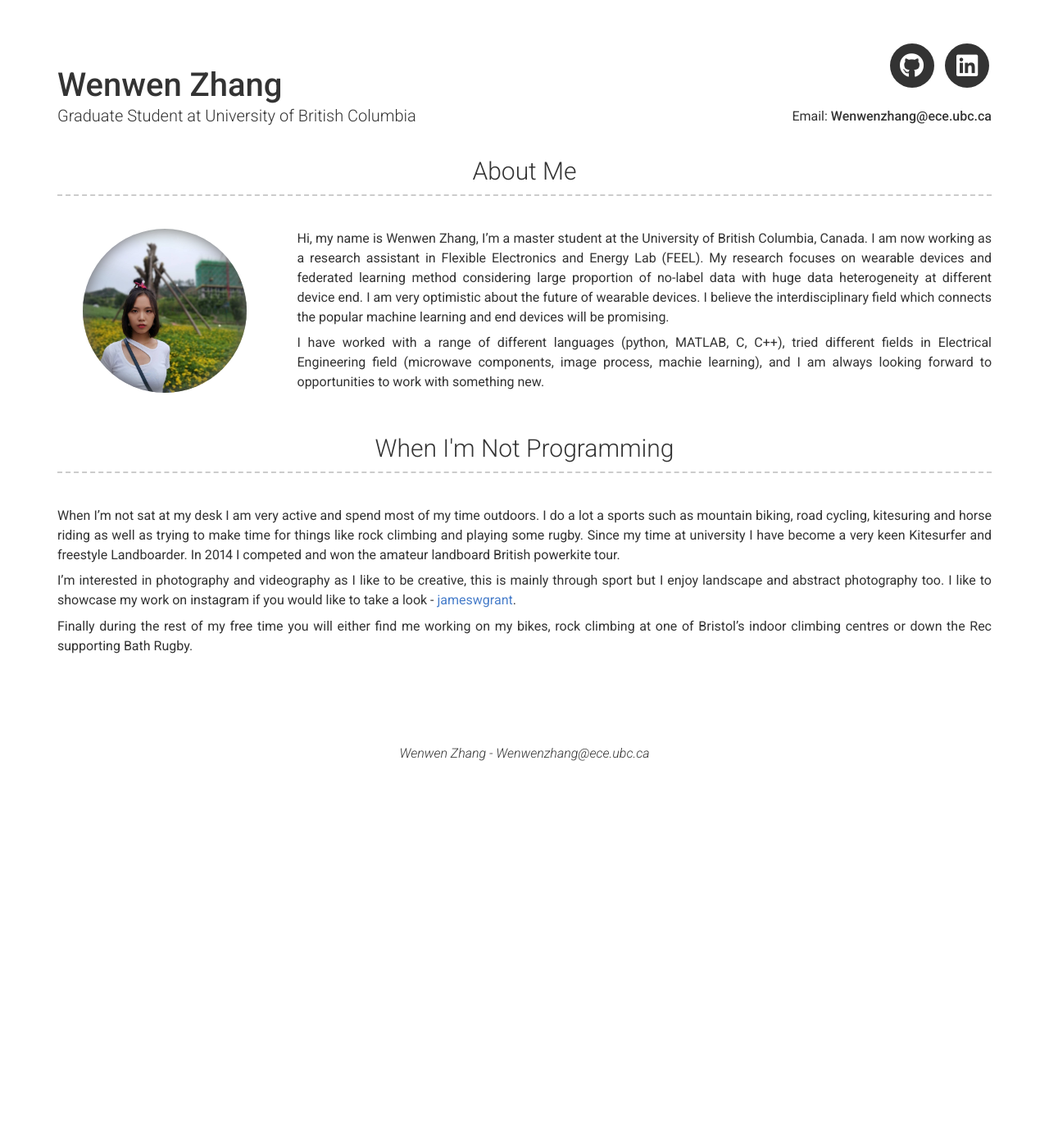
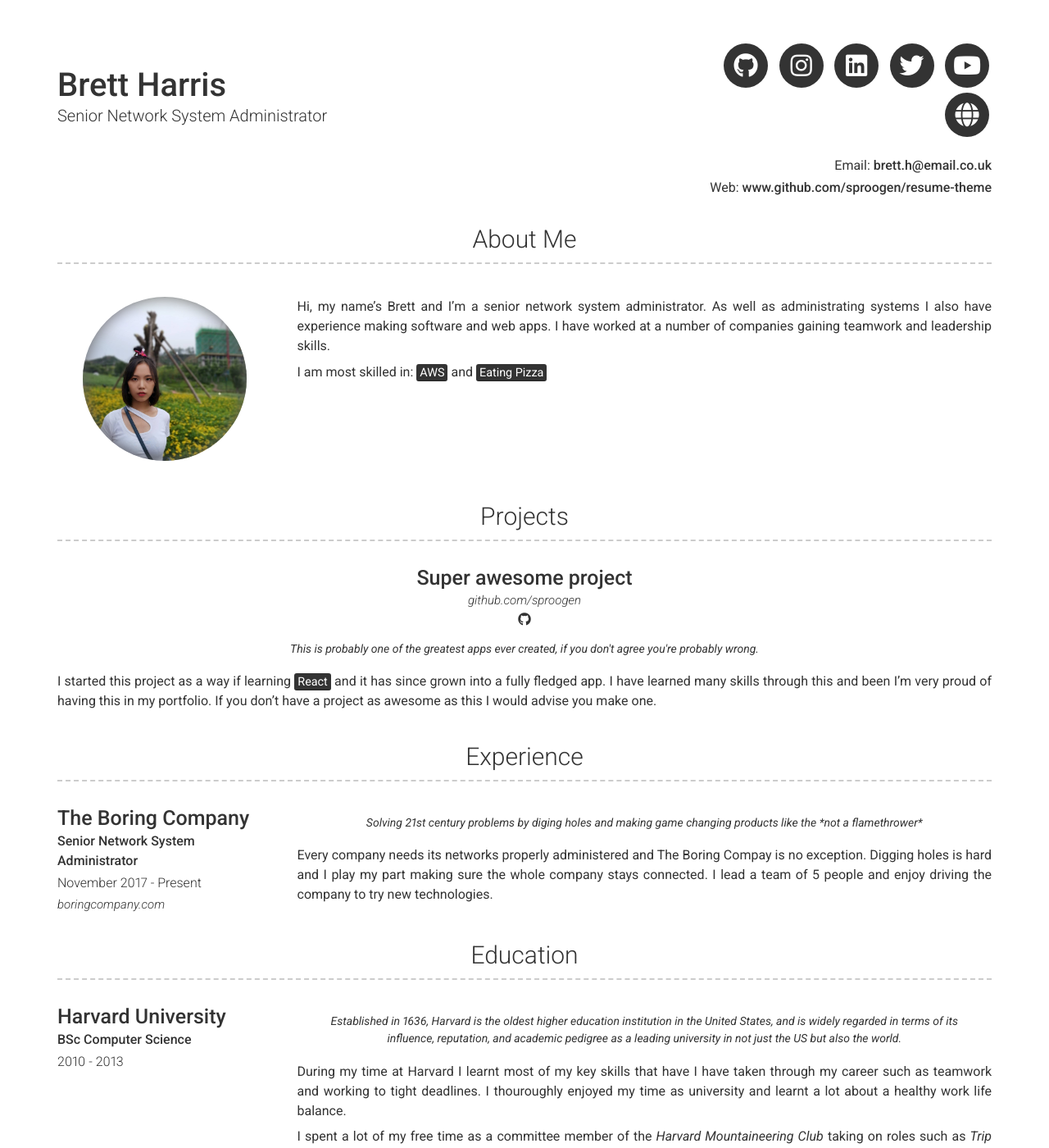
Before and after one commit to sproogen/modern-resume-theme, a Jekyll site: the page built from index.md, in a window 1280 px wide and 1400 px high. Shown: the whole window at 82% size. Built offline with Jekyll 4.4.1, drawn with Linux system fonts in a browser that asks for light colours; nearby versions of some CDN libraries; some of the changed text lies outside the part shown.

Commit message:
Update _config.yml

```diff
--- a/_config.yml
+++ b/_config.yml
@@ -1,88 +1,127 @@
 # Site
-repository: sproogen/jameswgrant
+repository: sproogen/resume-theme
 favicon: images/favicon.ico
 
-version: 1
+# Content configuration version
+version: 2
 
 # Personal info
-name: Wenwen Zhang
-title: Graduate Student at University of British Columbia
-email: Wenwenzhang@ece.ubc.ca
+name: Brett Harris
+title: Senior Network System Administrator
+email: brett.h@email.co.uk
+website: www.github.com/sproogen/resume-theme
+
+# Dark Mode (true/false/never)
+darkmode: false
 
 # Social links
-#twitter_username: sproogen
-github_username:  Zhang-Wenwen
-# dribbble_username:
-# facebook_username:
-# flickr_username:
-#instagram_username: jameswgrant
-linkedin_username: wenw-zhang
-# pinterest_username:
-# youtube_username:
-# googleplus_username:
+twitter_username: facespics
+github_username:  sproogen
+# stackoverflow_username: "00000001"
+# dribbble_username: jekyll
+# facebook_username: jekyll
+# flickr_username: jekyll
+instagram_username: jameswgrant
+linkedin_username: jameswgrant
+# xing_username: jekyll
+# pinterest_username: jekyll
+youtube_username: globalmtb
+# googleplus_username: +jekyll
+# orcid_username: 0000-0000-0000-0000
+
+# Additional icon links
+additional_links:
+- title: itsgoingto.be
+  icon: fas fa-globe
+  url: https://www.itsgoingto.be
+# - title: another link
+#   icon: font awesome brand icon name (eg. fab fa-twitter) (https://fontawesome.com/icons?d=gallery&m=free)
+#   url: Link url (eg. https://google.com)
+
+# Google Analytics and Tag Manager
+# Using more than one of these may cause issues with reporting
+# gtm: "GTM-0000000"
+# gtag: "UA-00000000-0"
+# google_analytics: "UA-00000000-0"
 
 # About Section
 # about_title: About Me
 about_profile_image: images/profile.jpg
-about_content: |
-  Hi, my name is Wenwen Zhang, I'm a master student at the University of British Columbia, Canada.
-  I am now working as a research assistant in Flexible Electronics and Energy Lab (FEEL).
-  My research focuses on wearable devices and federated learning method considering large proportion of no-label data with huge data heterogeneity at different device end.
-  I am very optimistic about the future of wearable devices. I believe the interdisciplinary field which connects the popular machine learning and end devices will be promising.
+about_content: | # this will include new lines to allow paragraphs
+  Hi, my name's Brett and I'm a senior network system administrator. As well as administrating systems I also have experience making software and web apps. I have worked at a number of companies gaining teamwork and leadership skills.
 
-  I have worked with a range of different languages (python, MATLAB, C, C++), tried different fields in Electrical Engineering field (microwave components, image process, machie learning),
-  and I am always looking forward to opportunities to work with something new.
+  I am most skilled in: <mark>AWS</mark> and <mark>Eating Pizza</mark>
 
-
-# Projects Section
-# projects_title: Projects
 content:
   - title: Projects # Title for the section
     layout: list # Type of content section (list/text)
     content:
       - layout: top-middle
-        title: Personalized Semi-supervised Federated Learning for Embedded Intelligence
-        link: https://feel.ece.ubc.ca/
-        # link_text: FEEL
-        #additional_links:
-        #  - title:  sproogen/modern-resume-theme
-        #    icon: fab fa-github
-        #    url: github.com/sproogen/modern-resume-theme
+        title: Super awesome project
+        link: github.com/sproogen
+        # link_text: Project Website
+        additional_links:
+          - title:  sproogen/modern-resume-theme
+            icon: fab fa-github
+            url: github.com/sproogen/modern-resume-theme
           # - title:  Github page for project (eg. sproogen/modern-resume-theme)
           #   icon: fab fa-github
           #   url: Link to project (eg. sproogen.github.io/modern-resume-theme)
         quote: >
-          Flexible Electronics and Energy Lab
+          This is probably one of the greatest apps ever created, if you don't agree you're probably wrong.
         description: | # this will include new lines to allow paragraphs
-          Federated learning method considering large proportion of no-label data with huge data heterogeneity at different device end.
+          I started this project as a way if learning <mark>React</mark> and it has since grown into a fully fledged app. I have learned many skills through this and been I'm very proud of having this in my portfolio. If you don't have a project as awesome as this I would advise you make one.
 
+  - title: Experience # Title for the section
+    layout: list # Type of content section (list/text)
+    content:
+      - layout: left
+        title: The Boring Company
+        link: boringcompany.com
+        # link_text: boringcompany.com
+        sub_title: Senior Network System Administrator
+        caption: November 2017 - Present
+        quote: >
+          Solving 21st century problems by diging holes and making game changing products like the *not a flamethrower*
+        description: | # this will include new lines to allow paragraphs
+            Every company needs its networks properly administered and The Boring Compay is no exception. Digging holes is hard and I play my part making sure the whole company stays connected. I lead a team of 5 people and enjoy driving the company to try new technologies.
 
-# Experience Section
-# experience_title: Experience
+  - title: Education # Title for the section
+    layout: list # Type of content section (list/text)
+    content:
+      - layout: left
+        title: Harvard University
+        caption: 2010 - 2013
+        sub_title: BSc Computer Science
+        quote: >
+          Established in 1636, Harvard is the oldest higher education institution in the United States, and is widely regarded in terms of its influence, reputation, and academic pedigree as a leading university in not just the US but also the world.
+        description: | # this will include new lines to allow paragraphs
+          During my time at Harvard I learnt most of my key skills that have I have taken through my career such as teamwork and working to tight deadlines. I thouroughly enjoyed my time as university and learnt a lot about a healthy work life balance.
 
-# Education Section
-# educaton_title: Education
+          I spent a lot of my free time as a committee member of the *Harvard Mountaineering Club* taking on roles such as *Trip Secretary* and *Vice-President*.
 
-# More Section
-more_title: When I'm Not Programming
-more_content: |
-  When I'm not sat at my desk I am very active and spend most of my time outdoors. I do a lot a sports such as
-  mountain biking, road cycling, kitesuring and horse riding as well as trying to make time for things like
-  rock climbing and playing some rugby. Since my time at university I have become a very keen Kitesurfer and freestyle
-  Landboarder. In 2014 I competed and won the amateur landboard British powerkite tour.
+  - title: A Little More About Me
+    layout: text
+    content: | # this will include new lines to allow paragraphs
+      Alongside my interests in networks and software engineering some of my other interests and hobbies are:
+      - Rock climbing
+      - Gaming
+      - Knitting
+      - [Becoming a ninja](https://www.youtube.com/watch?v=vtg4o__aRMg)
 
-  I'm interested in photography and videography as I like to be creative, this is mainly through sport but
-  I enjoy landscape and abstract photography too. I like to showcase my work on instagram if
-  you would like to take a look - [jameswgrant](https://www.instagram.com/jameswgrant/).
-
-  Finally during the rest of my free time you will either find me working on my bikes, rock climbing at one of
-  Bristol's indoor climbing centres or down the Rec supporting Bath Rugby.
+      Look at this cool image
+      ![Trees](/modern-resume-theme/images/landscape-trees.jpg "Trees")
 
 # Footer
-footer_show_references: false
+footer_show_references: true
+# references_title: References on request (Override references text)
 
 # Build settings
 remote_theme: sproogen/resume-theme
 
-# sass:
-#   style: compressed
+sass:
+  sass_dir: _sass
+  style: compressed
+
+plugins:
+ - jekyll-seo-tag
```
